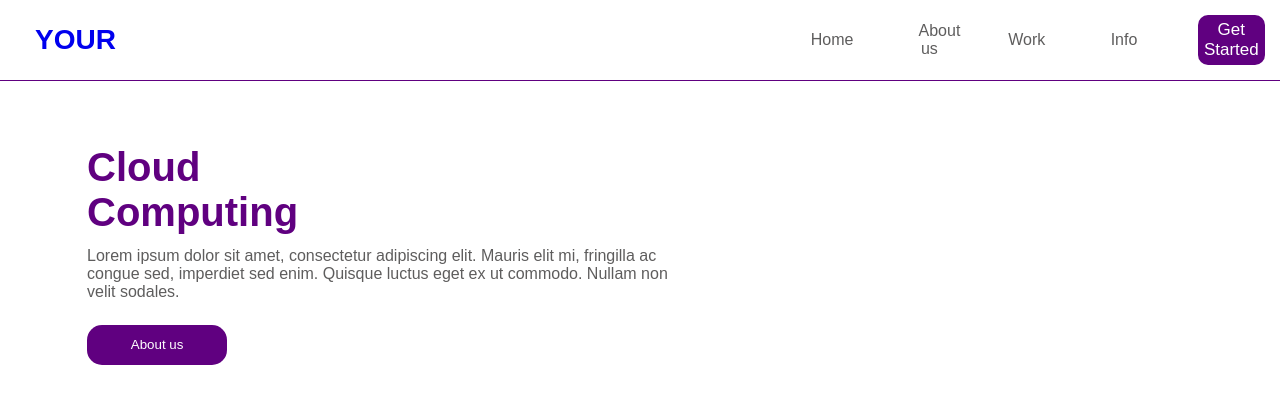
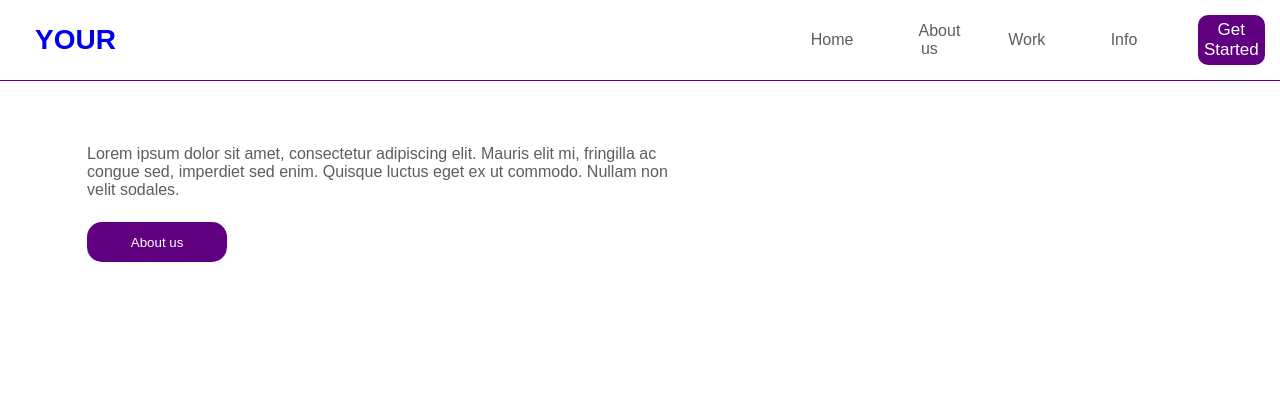
Before and after one commit to joaov1ct0r/react-cloud, a React (Create React App) app: page / in a window 1280 px wide. Shown: the top 404 px of the page. Built offline with nearby package versions, Linux system fonts and the light colour scheme.

Commit message:
codigo h2container removido de header.js e inserido em h2container.js

```diff
--- a/src/components/Header.js
+++ b/src/components/Header.js
@@ -1,11 +1,6 @@
 function Header() {
     return (
         <header>
-            <div className="h2-container">
-                <h2>Cloud</h2>
-                <h2>Computing</h2>
-            </div>
-
             <div className="about">
                 <p>
                     Lorem ipsum dolor sit amet, consectetur adipiscing elit.
```
